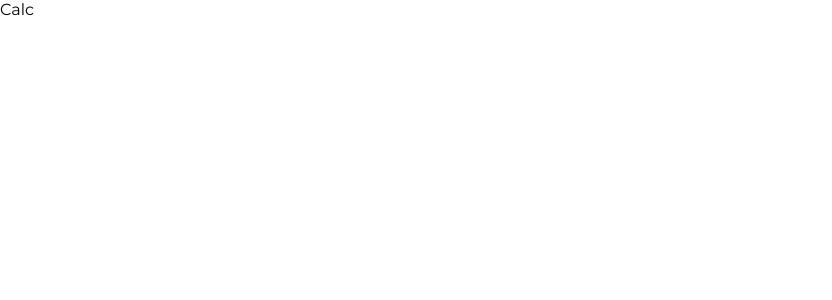
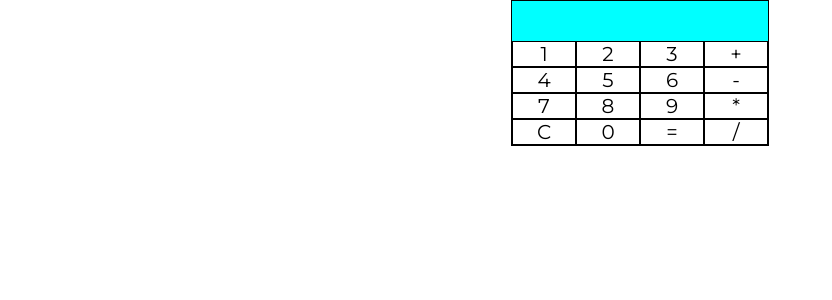
Before and after one commit to motibarshazky1/calculator-app, a React (Create React App) app: page / in a window 1280 px wide. Shown: the top 300 px of the page, without its empty margins (0-832 px from the left). Built offline with nearby package versions, Linux system fonts and the light colour scheme.

Commit message:
create calculator

```diff
--- /dev/null
+++ b/src/components/Key/index.css
@@ -0,0 +1,6 @@
+.key {
+	border: 1px solid black;
+	flex: 1;
+	text-align: center;
+	cursor: pointer;
+}
--- /dev/null
+++ b/src/components/Key/index.js
@@ -0,0 +1,13 @@
+import React, { useState, useEffect } from 'react';
+import { useHistory, useLocation } from 'react-router';
+import { useSelector, useDispatch } from 'react-redux';
+
+import { signOut } from '../../actions/userActions';
+
+import './index.css';
+
+const Key = ({ value }) => {
+	return <div className="key">{value}</div>;
+};
+
+export default Key;
--- /dev/null
+++ b/src/pages/CalculatorPage/index.css
@@ -0,0 +1,29 @@
+.calc-wrapper {
+	display: flex;
+	flex-direction: column;
+	justify-content: center;
+	align-items: center;
+	width: 100%;
+}
+.calc {
+	display: flex;
+	flex-direction: column;
+	justify-content: center;
+	align-items: center;
+	width: 20%;
+	border: 1px solid black;
+	font-size: 20px;
+}
+.result {
+	background-color: aqua;
+	width: 100%;
+	text-align: center;
+	font-size: 25px;
+	min-height: 40px;
+}
+.key-row {
+	display: flex;
+	flex-direction: row;
+	width: 100%;
+	justify-content: space-between;
+}
--- a/src/pages/CalculatorPage/index.js
+++ b/src/pages/CalculatorPage/index.js
@@ -1,7 +1,40 @@
-import React from 'react';
+import React, { useState } from 'react';
+
+import Key from '../../components/Key';
+import './index.css';
+
+const keyboard = ['1', '2', '3', '+', '4', '5', '6', '-', '7', '8', '9', '*', 'C', '0', '=', '/'];
 
 const CalculatorPage = () => {
-	return <div>Calc</div>;
+	const [result, setResult] = useState('');
+
+	return (
+		<div className="calc-wrapper">
+			<div className="calc">
+				<div className="result">{result}</div>
+				<div className="key-row">
+					{keyboard.slice(0, 4).map((key, i) => (
+						<Key key={key} value={key} />
+					))}
+				</div>
+				<div className="key-row">
+					{keyboard.slice(4, 8).map((key, i) => (
+						<Key key={key} value={key} />
+					))}{' '}
+				</div>
+				<div className="key-row">
+					{keyboard.slice(8, 12).map((key, i) => (
+						<Key key={key} value={key} />
+					))}{' '}
+				</div>
+				<div className="key-row">
+					{keyboard.slice(12, 16).map((key, i) => (
+						<Key key={key} value={key} />
+					))}{' '}
+				</div>
+			</div>
+		</div>
+	);
 };
 
 export default CalculatorPage;
```
